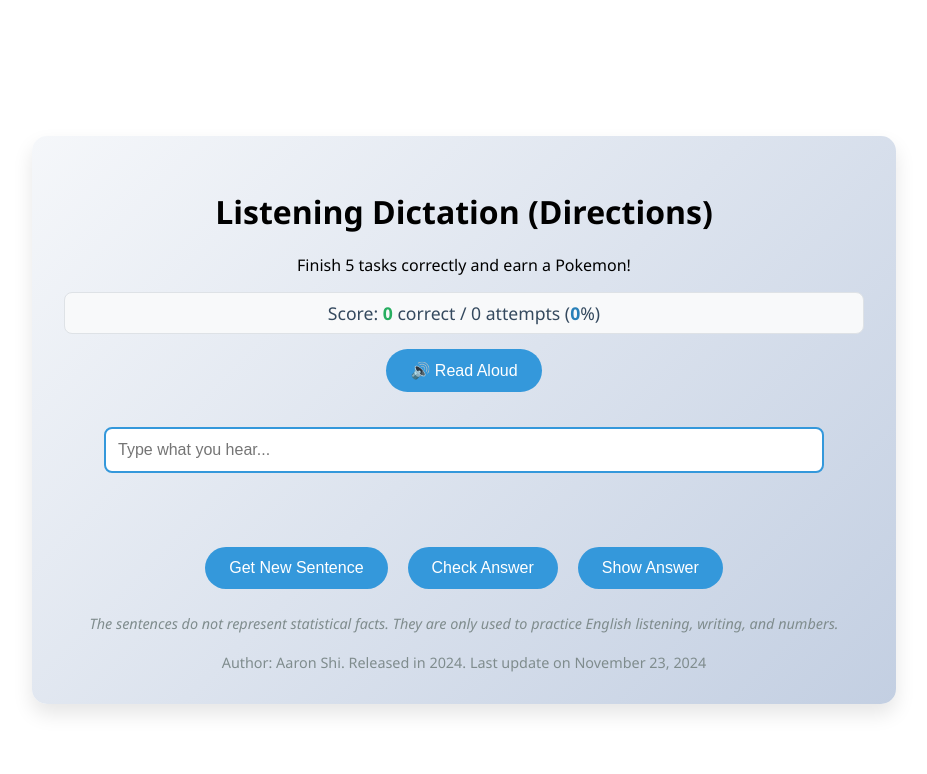
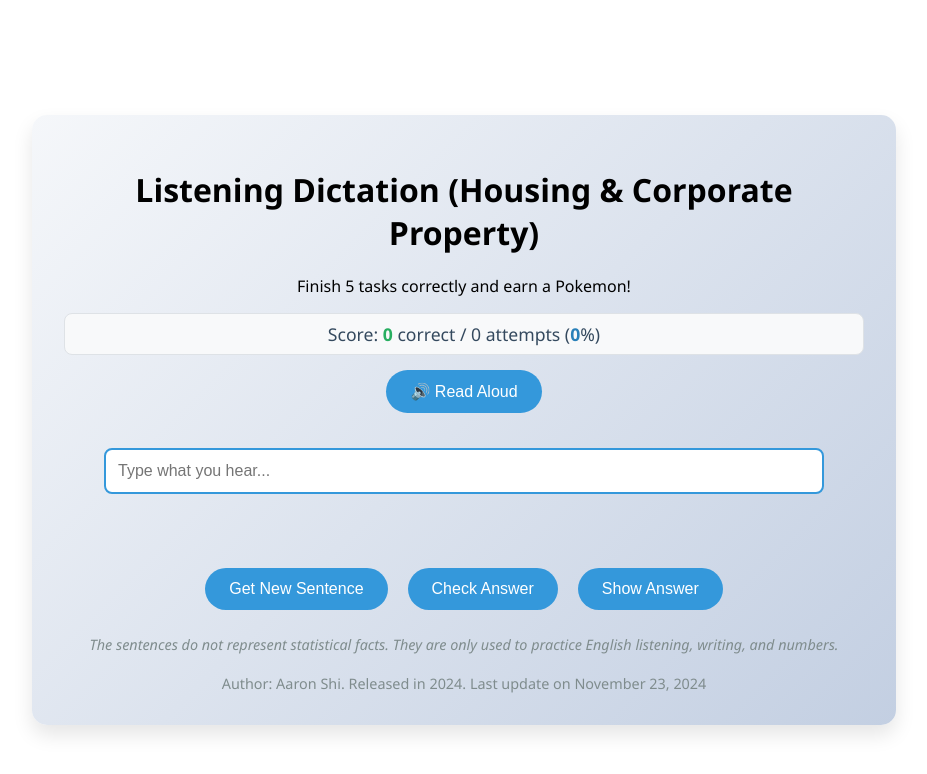
Before and after one commit to aaronshi1129/dictation-housing, a plain HTML site: page index.html in a window 1280 px wide. Shown: the whole page, without its empty margins (176-1103 px from the left). Drawn offline with Linux system fonts and the light colour scheme.

Commit message:
Update index.html

```diff
--- a/index.html
+++ b/index.html
@@ -207,7 +207,7 @@
 </head>
 <body>
 <div class="container">
-  <h1>Listening Dictation (Directions)</h1>
+  <h1>Listening Dictation (Housing & Corporate Property)</h1>
     <p class="subtitle">Finish 5 tasks correctly and earn a Pokemon!</p>
   <div class="score-display">
     Score: <span id="correctScore">0</span> correct / <span id="totalAttempts">0</span> attempts
```
